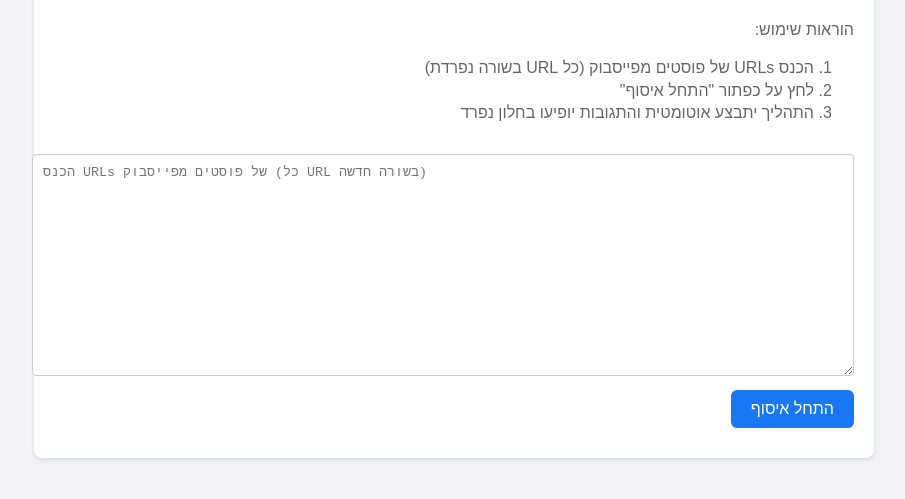
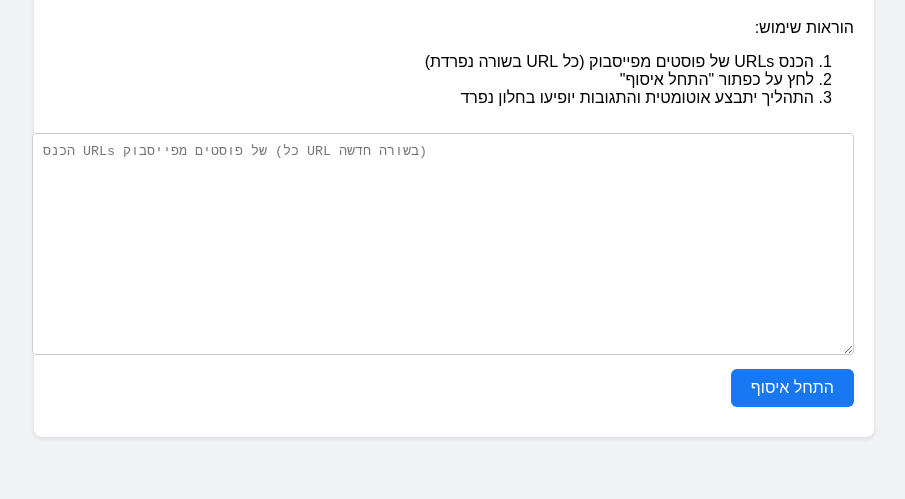
Before and after one commit to Sirag888/FacebookCommentsCollector, a plain HTML site: page index.html in a window 1280 px wide. Shown: the part 101-600 px from the top of the page, without its empty margins (186-1091 px from the left). Drawn offline with Linux system fonts and the light colour scheme.

Commit message:
Update style.css

```diff
--- a/style.css
+++ b/style.css
@@ -39,12 +39,6 @@ button:hover {
     background: #166fe5;
 }
 
-.instructions {
-    margin-bottom: 20px;
-    color: #666;
-    line-height: 1.4;
-}
-
 #status {
     margin-top: 10px;
     padding: 10px;
```
